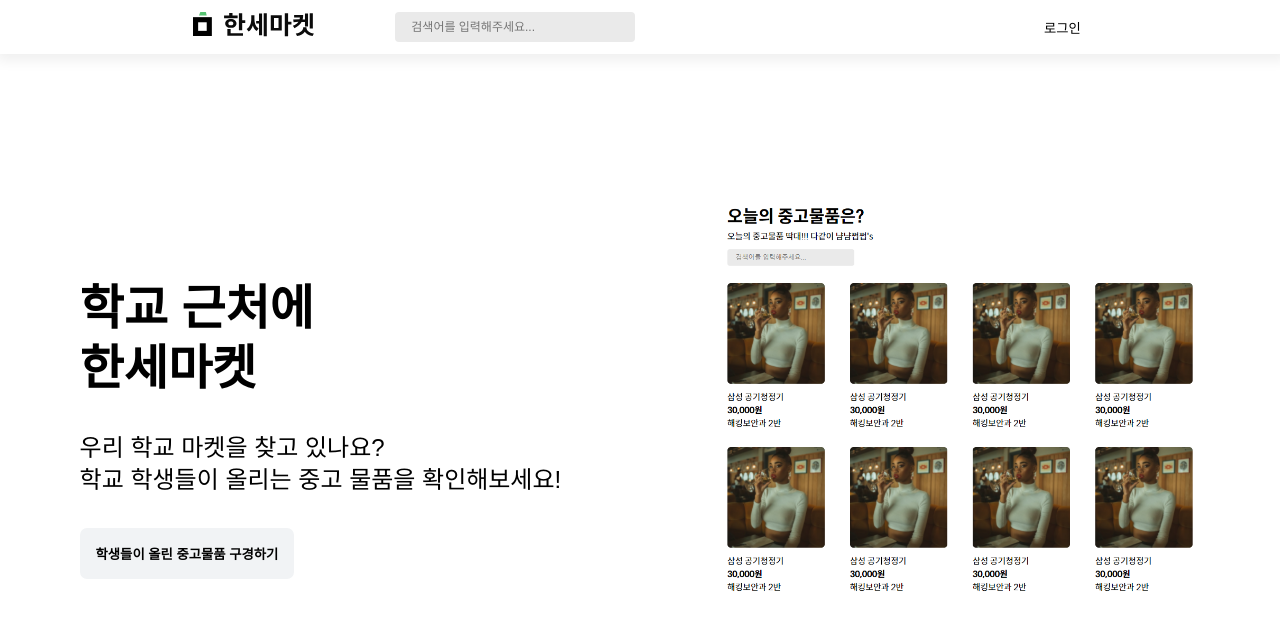
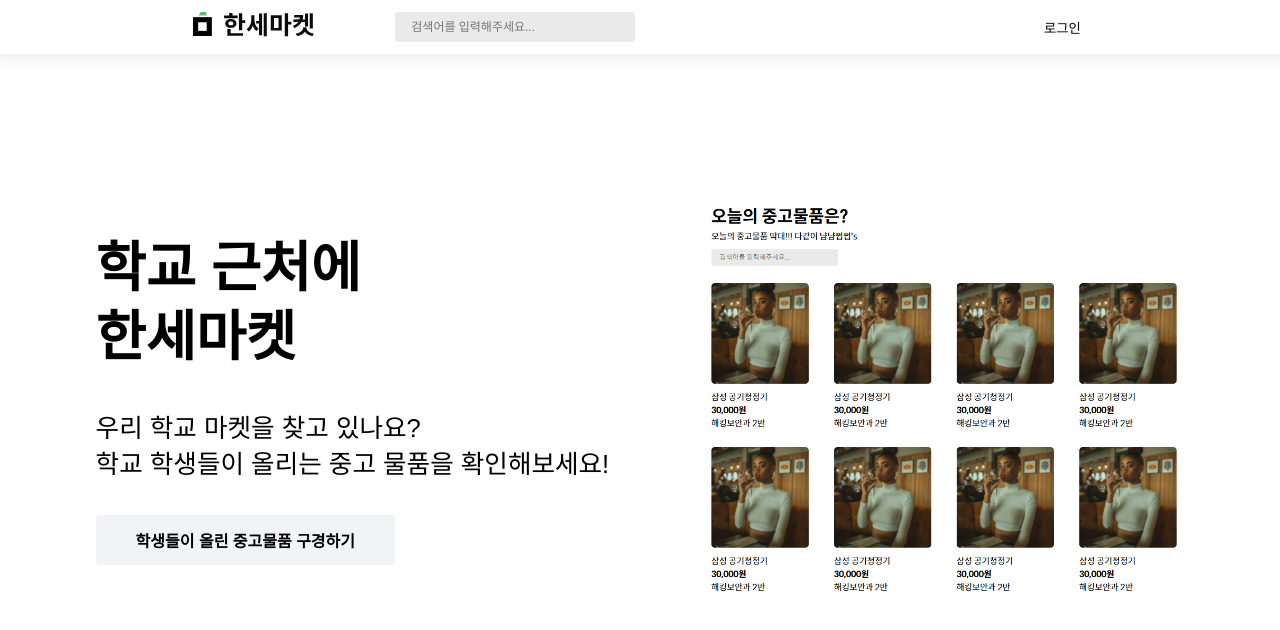
Before and after one commit to Comet105/HanseiMarket-Front, a React (Create React App) app: page / in a window 1280 px wide. Shown: the top 630 px of the page. Built offline with nearby package versions, Linux system fonts and the light colour scheme; no server answers; a web font is replaced by a local one.

Commit message:
window redux 주석 처리

```diff
--- a/package.json
+++ b/package.json
@@ -24,6 +24,7 @@
     "redux-persist": "^6.0.0",
     "redux-promise": "^0.6.0",
     "redux-thunk": "^2.4.1",
+    "socket.io": "^4.4.1",
     "styled-components": "^5.3.3",
     "styled-reset": "^4.3.4",
     "universal-cookie": "^4.0.4",
--- a/src/components/Chatting/ChatPage.js
+++ b/src/components/Chatting/ChatPage.js
@@ -1,9 +1,15 @@
-import React from "react";
+import React, { useState } from "react";
 import styled from "styled-components";
 import Header from "../Header";
 import Sidebar from "./Sidebar/Sidebar";
 
 const ChatPage = () => {
+  const [chatting, setChatting] = useState("");
+
+  const onSubmitHandler = (e) => {
+    e.preventDefault();
+  };
+
   return (
     <>
       <Header />
@@ -14,7 +20,14 @@ const ChatPage = () => {
               <Sidebar />
               <ChatMain>
                 <ChatContent></ChatContent>
-                <Chatting></Chatting>
+                <ChattingWrapper onSubmit={onSubmitHandler}>
+                  <Chatting
+                    type="text"
+                    value={chatting}
+                    onChange={(e) => setChatting(e.currentTarget.value)}
+                    placeholder="채팅을 입력해주세요..."
+                  />
+                </ChattingWrapper>
               </ChatMain>
               <Test></Test>
             </ChatWrapper>
@@ -60,10 +73,21 @@ const ChatContent = styled.div`
   background-color: #fcfcfc;
 `;
 
-const Chatting = styled.footer`
+const ChattingWrapper = styled.footer`
+  display: flex;
+  align-items: center;
   width: 100%;
-  height: 4rem;
+  height: 3.5rem;
   background-color: black;
+`;
+
+const Chatting = styled.input`
+  width: 100%;
+  height: 2rem;
+  background-color: transparent;
+  color: white;
+  outline: 0;
+  border: 0;
 `;
 
 const Test = styled.div`
--- a/src/components/Header.js
+++ b/src/components/Header.js
@@ -68,8 +68,7 @@ const HeaderBar = styled.header`
   display: flex;
   justify-content: space-around;
   align-items: center;
-  padding-top: 10px;
-  padding-bottom: 10px;
+  padding: 10px 0;
   background-color: white;
   position: fixed;
   top: 0;
--- a/src/index.js
+++ b/src/index.js
@@ -16,8 +16,8 @@ axios.defaults.withCredentials = true;
 const store = createStore(
   persistedReducer,
   compose(
-    applyMiddleware(promiseMiddlerware, reduxThunk),
-    window.__REDUX_DEVTOOLS_EXTENSION__ && window.__REDUX_DEVTOOLS_EXTENSION__()
+    applyMiddleware(promiseMiddlerware, reduxThunk)
+    // window.__REDUX_DEVTOOLS_EXTENSION__ && window.__REDUX_DEVTOOLS_EXTENSION__()
   )
 );
 
--- a/src/pages/DetailPage/AddDetailPage/AddDetailPage.js
+++ b/src/pages/DetailPage/AddDetailPage/AddDetailPage.js
@@ -25,19 +25,6 @@ const AddDetailPage = (props) => {
     // setFiles(file);
   };
 
-  const handleClick = (e) => {
-    const formdata = new FormData();
-    formdata.append("images", files[0]);
-    const config = {
-      Headers: {
-        "content-type": "multipart/form-data",
-      },
-    };
-    dispatch(getimage(formdata, config)).then((res) => {
-      console.log(res);
-    });
-  };
-
   const onSubmitHandler = (e) => {
     e.preventDefault();
 
@@ -60,6 +47,19 @@ const AddDetailPage = (props) => {
           autoClose: 1500,
         });
       }
+    });
+  };
+
+  const handleClick = (e) => {
+    const formdata = new FormData();
+    formdata.append("images", files[0]);
+    const config = {
+      Headers: {
+        "content-type": "multipart/form-data",
+      },
+    };
+    dispatch(getimage(formdata, config)).then((res) => {
+      console.log(res);
     });
   };
 
--- a/src/pages/MainPage/MainPage.js
+++ b/src/pages/MainPage/MainPage.js
@@ -47,34 +47,36 @@ const MainWrapper = styled.div`
 const Innerbox = styled.div`
   display: flex;
   justify-content: space-around;
+  align-items: center;
   width: 100%;
+  padding: 0 3rem;
 `;
 
 const TitleWrapper = styled.div`
   display: flex;
   flex-direction: column;
-  margin-top: 5rem;
 `;
 
 const Title = styled.div`
-  font-size: 3rem;
+  font-size: 3.4rem;
   font-weight: bold;
-  line-height: 3.8rem;
+  line-height: 4.3rem;
 `;
 
 const Banner = styled.div`
-  margin-top: 2rem;
-  font-size: 1.5rem;
-  line-height: 2rem;
+  margin-top: 2.3rem;
+  font-size: 1.6rem;
+  line-height: 2.3rem;
 `;
 
 const MoveListButton = styled.button`
   border: 0;
   background-color: #f1f3f5;
   margin-top: 2rem;
+  font-size: 1rem;
   font-weight: bold;
-  padding: 1rem;
-  border-radius: 7px;
+  padding: 0.8rem 2.5rem 0.8rem 2.5rem;
+  border-radius: 4px;
   cursor: pointer;
 `;
 
--- a/src/store/actions/UserAction.js
+++ b/src/store/actions/UserAction.js
@@ -35,6 +35,7 @@ export const addproduct = (dataToSubmit) => {
   const data = request("post", "/product", dataToSubmit, {
     withCredentials: true,
   });
+  console.log(dataToSubmit);
   return {
     type: ADDPRODUCT,
     payload: data,
@@ -55,6 +56,7 @@ export const getimage = (formData, config) => {
   const data = request("post", "/image", formData, config, {
     withCredentials: true,
   });
+  console.log(formData);
   return {
     type: GETIMAGE,
     payload: data,
```
Also changed, not shown: src/components/Chatting/TestChatPage.js (added, +7 -0 lines), src/assets/png/image 13 (1).png (added), 1 other file (tests, documents, lock files or other folders).
